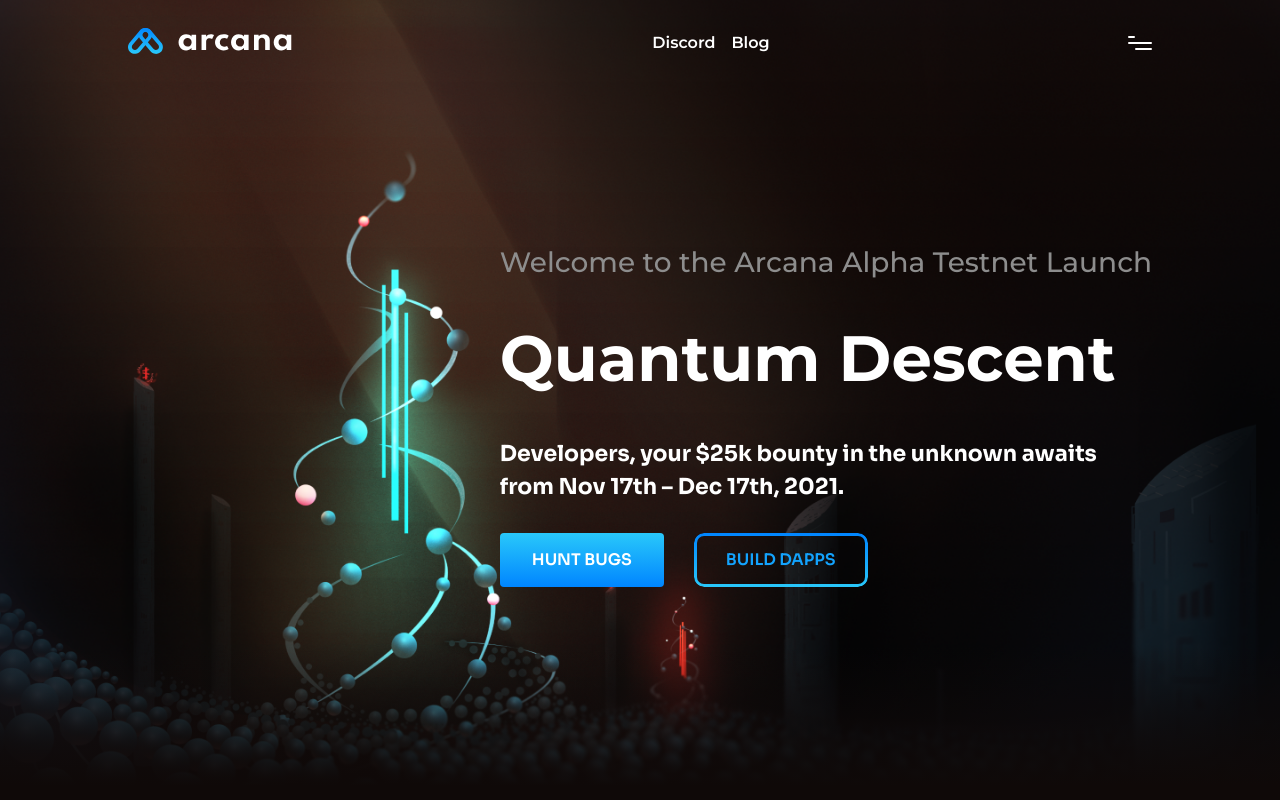
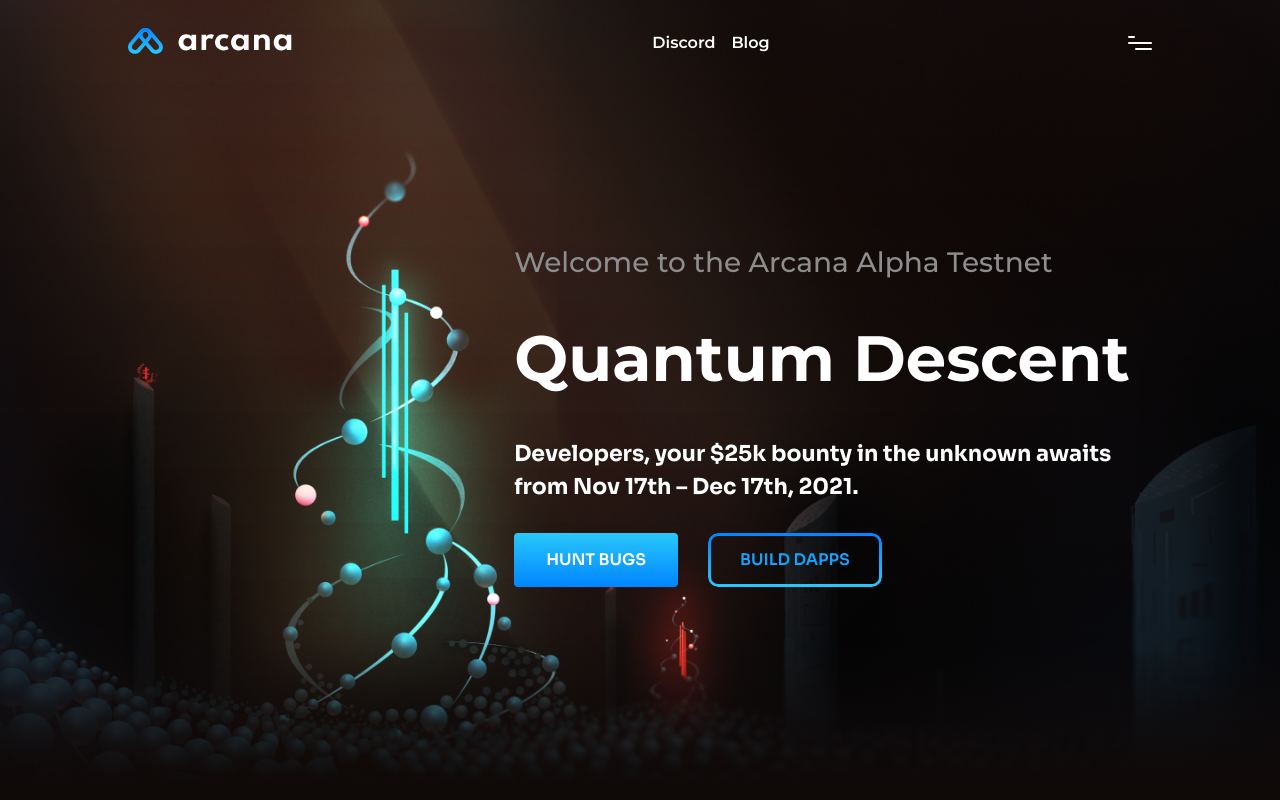
Before and after one commit to arcana-network/testnet-site, a Nuxt app: page / in a window 1280 px wide. Shown: the top 800 px of the page. Built offline with nearby package versions, Linux system fonts and the light colour scheme.

Commit message:
Remove "launch" from heading

```diff
--- a/components/HeroSection.vue
+++ b/components/HeroSection.vue
@@ -22,7 +22,7 @@
             line-height="1.2"
             :weight="400"
           >
-            Welcome to the Arcana Alpha Testnet Launch
+            Welcome to the Arcana Alpha Testnet
           </v-heading>
           <v-heading
             class="hero-section-heading-em"
```
